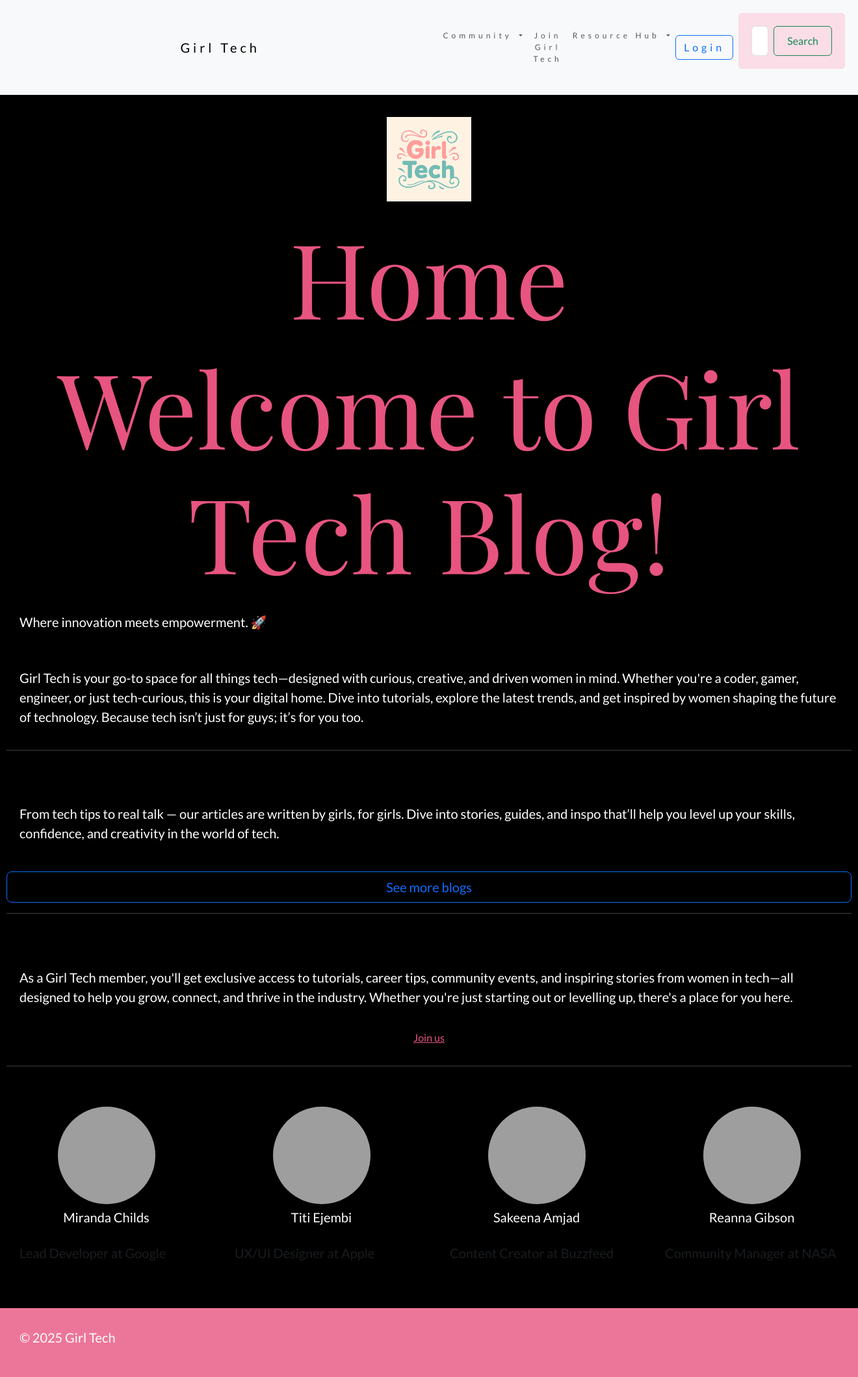
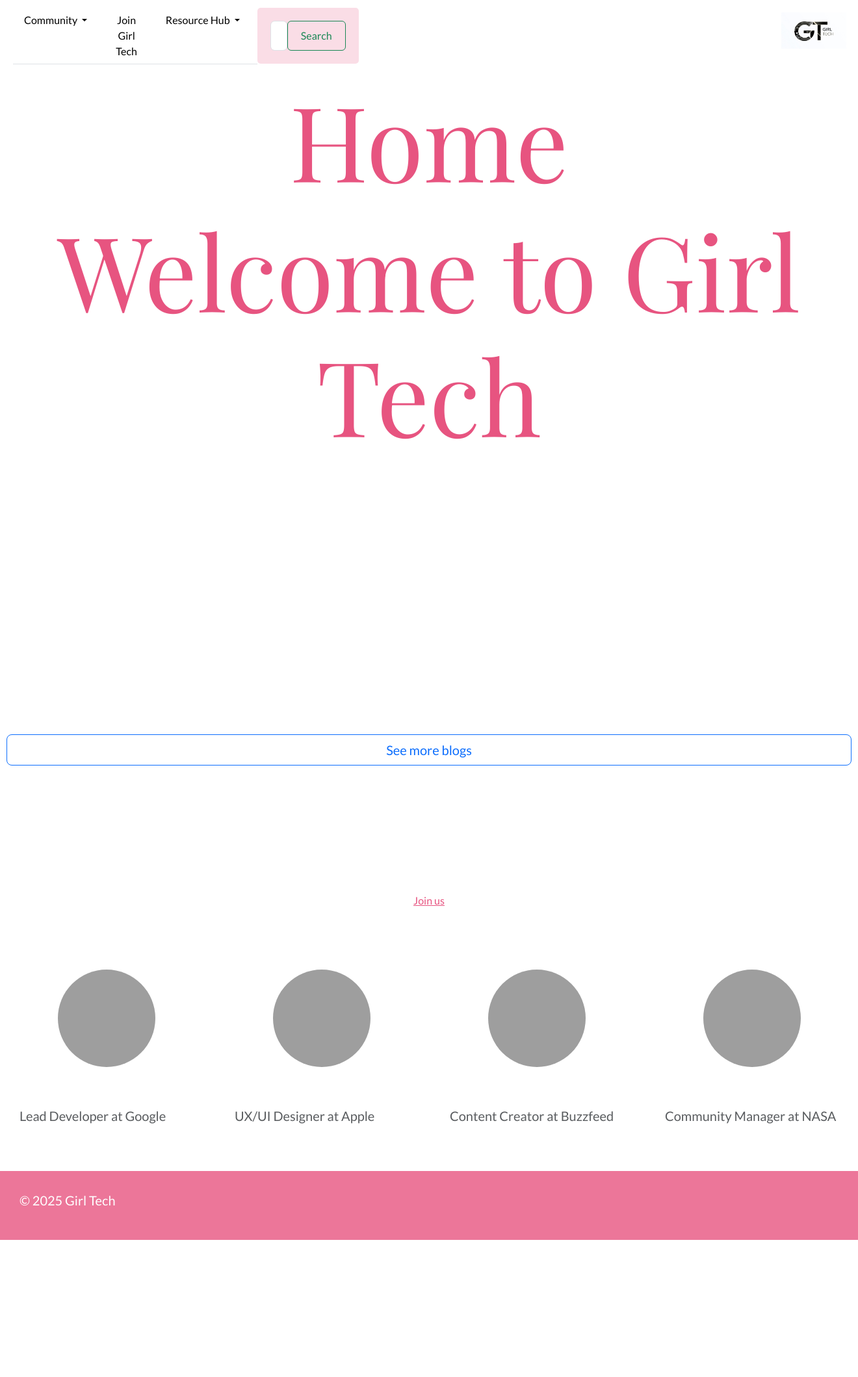
Before and after one commit to Keena1205/homework_week11, a Flask app: page / in a window 1320 px wide. Shown: the whole page at 65% size. After the commit the page ends 1908 px from the top, so only its background shows below. Run offline with Flask 3, Linux system fonts and the light colour scheme; some web fonts are replaced; grey boxes are pictures that could not be loaded.

Commit message:
UPDATE: stylesheet

```diff
--- a/application/static/main_styles.css
+++ b/application/static/main_styles.css
@@ -13,7 +13,7 @@ body {
       color: #e75480; /* Pink text */
       text-align: center;
       font-size: 10em;
-      background-color; #000000;
+      background-color; #ffffff;
     }
     p {
       font-size: 2em;
@@ -25,7 +25,7 @@ body {
     }
 
     h2 {
-      color: #000000; /* black text */
+      color: #ffffff; /* black text */
       text-align: center;
       font-size: 2em;
     }
@@ -39,15 +39,15 @@ body {
     }
 
   .bg-1 {
-      background-color: #000000; /* white background */
+      background-color: #ffffff; /* white background */
       color: #ffffff;  /* black text */
   }
   .bg-2 {
-      background-color: #000000; /* white */
+      background-color: #ffffff; /* white */
       color: #ffffff;
   }
   .bg-3 {
-      background-color: #000000; /* black */
+      background-color: #ffffff; /* black */
       color: #ffffff;
   }
   .bg-4 {
@@ -116,41 +116,58 @@ body {
     color: #000000; /*  black colour on hover */
     }
 
+    header {
+  display: flex;
+  justify-content: space-between;
+  align-items: center;
+  padding: 10px 20px;
+  background-color: #ffffff;
+  flex-direction: row-reverse;
+  flex-wrap: nowrap;
+}
+
+.logo {
+  margin-left: 650px;
+  max-width: 100px;
+}
+
+.logo img {
+  height: 50px;
+  max-width: 100%;
+}
+
 .nav-tabs {
-    background-color: #f5f5f5; /* Light Gray from palette for the nav bar background */
-    border-bottom: 1px solid #ddd; /* border */
-    padding-left: 10px; /* padding on the left */
+  display: flex;
+  list-style: none;
+  padding: 0;
+  margin: 0;
+  flex-wrap: nowrap; /* Add this line */
 }
 
 .nav-tabs .nav-item {
-    margin-bottom: -1px; /* spacing between items and border */
+  margin-right: 10px;
+  margin-bottom: -1px;
 }
 
 .nav-tabs .nav-link {
-    border: 1px solid transparent; /* border transparent */
-    border-top-left-radius: 4px; /* Rounded corners for the top */
+  border: 1px solid transparent;
+  border-top-left-radius: 4px;
   border-top-right-radius: 4px;
-    padding: 0.5rem 1rem; /* Padding for the links */
-    color: #000000; /* Black text  */
-    text-decoration: none; /* Remove underlines */
+  padding: 0.5rem 1rem;
+  color: #000000;
+  text-decoration: none;
 }
 
 .nav-tabs .nav-link:hover,
 .nav-tabs .nav-link:focus {
-    background-color: #ffffff; /* White background on hover/focus */
-    border-color: #ddd #ddd #f5f5f5; /* Border color on hover/focus to match */
-    color: #e75480;  /* Pink on hover */
+  background-color: #000000;
+  border-color: #ddd #ddd #f5f5f5;
+  color: #e75480;
 }
 
 .nav-tabs .nav-link.active {
-    background-color: #ffffff; /* White background for the active link */
-    border-color: #ddd #ddd #ffffff; /* Active link border */
-    color: #e75480; /* Active link text - Pink */
-    font-weight: bold; /* Make active link text bold */
+  background-color: #000000;
+  border-color: #ddd #ddd #ffffff;
+  color: #e75480;
+  font-weight: bold;
 }
-
-    .nav-tabs .nav-link.disabled {
-    color: #6c757d; /* Gray out disabled links */
-    background-color: transparent;
-    border-color: transparent;
-    }
--- a/application/templates/home.html
+++ b/application/templates/home.html
@@ -1,8 +1,8 @@
 {% extends "layout.html" %}
 {% block body_content %}
-<h1>Welcome to Girl Tech Blog!</h1>
+<h1>Welcome to Girl Tech</h1>
 
-<p>Where innovation meets empowerment. 🚀</p>
+<p>Where innovation meets empowerment.</p>
 
 <p>Girl Tech is your go-to space for all things tech—designed with curious, creative, and driven women in mind. Whether you're a coder, gamer, engineer, or just tech-curious, this is your digital home. Dive into tutorials, explore the latest trends, and get inspired by women shaping the future of technology. Because tech isn’t just for guys; it’s for you too.</p>
 
--- a/application/templates/layout.html
+++ b/application/templates/layout.html
@@ -2,6 +2,48 @@
 
 <!DOCTYPE html>
 <html lang="en">
+<header>
+    <div style="display: flex; align-items: center; justify-content: space-between; width: 100%;">
+        <nav style="margin-right: auto;">
+            <ul class="nav nav-tabs">
+                <li class="nav-item dropdown">
+                    <a class="nav-link dropdown-toggle" href="#" role="button" data-bs-toggle="dropdown" aria-expanded="false">
+                        Community
+                    </a>
+                    <ul class="dropdown-menu">
+                        <li><a class="dropdown-item" href="{{ url_for('about') }}">About Us</a></li>
+                        {% if session['loggedIn'] %}
+                        <li><a class="dropdown-item" href="{{ url_for('meet_members') }}">Meet GT Members</a></li>
+                        {% endif %}
+                    </ul>
+                </li>
+                <li class="nav-item">
+                    <a class="nav-link" href="{{ url_for('join') }}">Join Girl Tech</a>
+                </li>
+                <li class="nav-item dropdown">
+                    <a class="nav-link dropdown-toggle" href="#" role="button" data-bs-toggle="dropdown" aria-expanded="false">
+                        Resource Hub
+                    </a>
+                    <ul class="dropdown-menu">
+                        <li><a class="dropdown-item" href="{{ url_for('blog') }}">Blog</a></li>
+                        {% if session['loggedIn'] %}
+                        <li><a class="dropdown-item" href="{{ url_for('events') }}">Events</a></li>
+                        {% endif %}
+                        <li><a class="dropdown-item" href="{{ url_for('resources') }}">Resources</a></li>
+                    </ul>
+                </li>
+            </ul>
+        </nav>
+        <form class="form-inline my-2 my-lg-0" style="margin: 0 auto; display: flex;">
+            <input class="form-control mr-sm-0" type="search" placeholder="Search" aria-label="Search">
+            <button class="btn btn-outline-success my-2 my-sm-0" type="submit">Search</button>
+        </form>
+        <a href="{{ url_for('home') }}" style="margin-left: auto;">
+            <img src="static/images/gt_logo.png" alt="Girl Tech Logo" class="logo">
+        </a>
+    </div>
+</header>
+
 
 <head>
     <!-- Required meta tags -->
@@ -15,81 +57,19 @@
     <title>{{title}}</title>
 </head>
 
-<body>
-<!-- Navbar -->
-<nav class="navbar navbar-expand-lg bg-body-tertiary sticky-top">
-    <div class="container-fluid">
-        <!-- Brand (always left) -->
-        <a class="navbar-brand" href="{{ url_for('home') }}">Girl Tech</a>
-
-        <!-- Toggler for mobile nav -->
-        <button class="navbar-toggler" type="button" data-bs-toggle="collapse" data-bs-target="#navbarSupportedContent"
-                aria-controls="navbarSupportedContent" aria-expanded="false" aria-label="Toggle navigation">
-            <span class="navbar-toggler-icon"></span>
-        </button>
-
-        <!-- Navbar content -->
-        <div class="collapse navbar-collapse" id="navbarSupportedContent">
-            <!-- LEFT SIDE: Nav items -->
-            <ul class="navbar-nav me-auto mb-2 mb-lg-0">
-                <!-- Community -->
-                <li class="nav-item dropdown">
-                    <a class="nav-link dropdown-toggle" href="#" role="button" data-bs-toggle="dropdown" aria-expanded="false">
-                        Community
-                    </a>
-                    <ul class="dropdown-menu">
-                        <li><a class="dropdown-item" href="{{ url_for('about') }}">About Us</a></li>
-                        {% if session['loggedIn'] %}
-                        <li><a class="dropdown-item" href="{{ url_for('meet_members') }}">Meet GT Members</a></li>
-                        {% endif %}
-                    </ul>
-                </li>
-
-                <!-- Join -->
-                <li class="nav-item">
-                    <a class="nav-link" href="{{ url_for('join') }}">Join Girl Tech</a>
-                </li>
-
-                <!-- Resource Hub -->
-                <li class="nav-item dropdown">
-                    <a class="nav-link dropdown-toggle" href="#" role="button" data-bs-toggle="dropdown" aria-expanded="false">
-                        Resource Hub
-                    </a>
-                    <ul class="dropdown-menu">
-                        <li><a class="dropdown-item" href="{{ url_for('blog') }}">Blog</a></li>
-                        {% if session['loggedIn'] %}
-                        <li><a class="dropdown-item" href="{{ url_for('events') }}">Events</a></li>
-                        {% endif %}
-                        <li><a class="dropdown-item" href="{{ url_for('resources') }}">Resources</a></li>
-                    </ul>
-                </li>
-            </ul>
 
             <!-- RIGHT SIDE: Login/Logout and optional search -->
-            <div class="d-flex align-items-center">
-                {% if session['loggedIn'] %}
-                <a class="btn btn-outline-primary me-2" href="{{ url_for('logout') }}">Logout</a>
-                {% else %}
-                <a class="btn btn-outline-primary me-2" href="{{ url_for('login') }}">Login</a>
-                {% endif %}
 
-                <form class="d-flex" role="search">
-                    <input class="form-control me-2" type="search" placeholder="Search" aria-label="Search">
-                    <button class="btn btn-outline-success" type="submit">Search</button>
-                </form>
-            </div>
-        </div>
-    </div>
-</nav>
+
 
 
 <!-- First Container (bar with Girl Tech logo) -->
-<div class="container-fluid bg-2 text-center">
+<!--<div class="container-fluid bg-2 text-center">
     <a name="Girl Tech"></a>
     <img src="/static/images/gt_logo.png" class="img-responsive img-rounded" style="display:inline"
          alt="Girl Tech Logo"
          width="10%" height="5%">
-</div>
+</div> -->
 
 
 <!-- Second Container (main body content) -->
```
Also changed, not shown: application/static/images/girltechcareers.jfif (added), application/static/images/gt_logo.png, application/static/images/networking.jfif (added), application/static/images/salary.jfif (added). Lines whose indentation alone changed are shown as unchanged.
